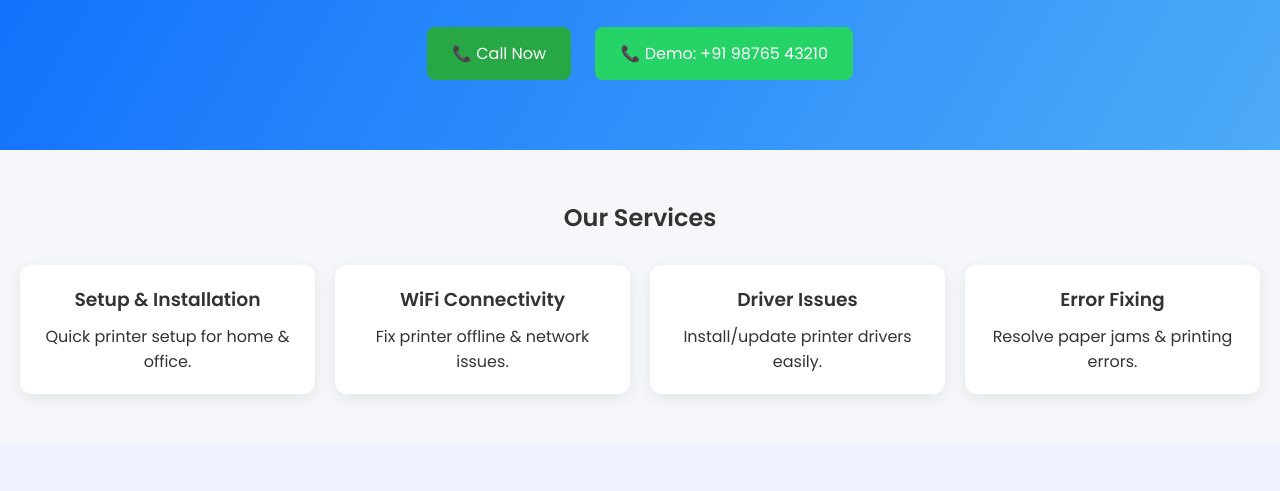
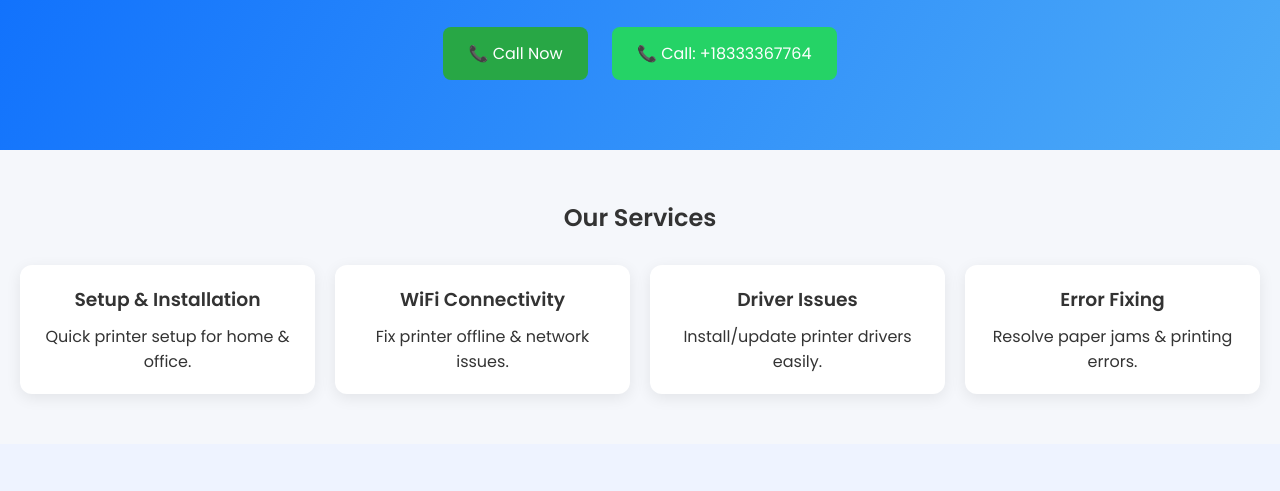
Before and after one commit to ceaserparker98-gif/reqprintapp, a plain HTML site: page index.html in a window 1280 px wide. Shown: the part 245-736 px from the top of the page. Drawn offline with Linux system fonts and the light colour scheme.

Commit message:
Update index.html

```diff
--- a/index.html
+++ b/index.html
@@ -48,8 +48,8 @@ footer{background:#222;color:#fff;text-align:center;padding:20px}
 <h1>Fix Your Printer Instantly</h1>
 <p>24/7 expert support for all printer brands. Fast, reliable, and affordable solutions.</p>
 <div class="cta-buttons">
-<a href="tel:+911234567890" class="btn call">📞 Call Now</a>
-<a href="#" class="btn whatsapp">📞 Demo: +91 98765 43210</a>
+<a href="tel:+18333367764" class="btn call">📞 Call Now</a>
+<a href="#" class="btn whatsapp">📞 Call: +18333367764</a>
 </div>
 </div>
 </section>
```
